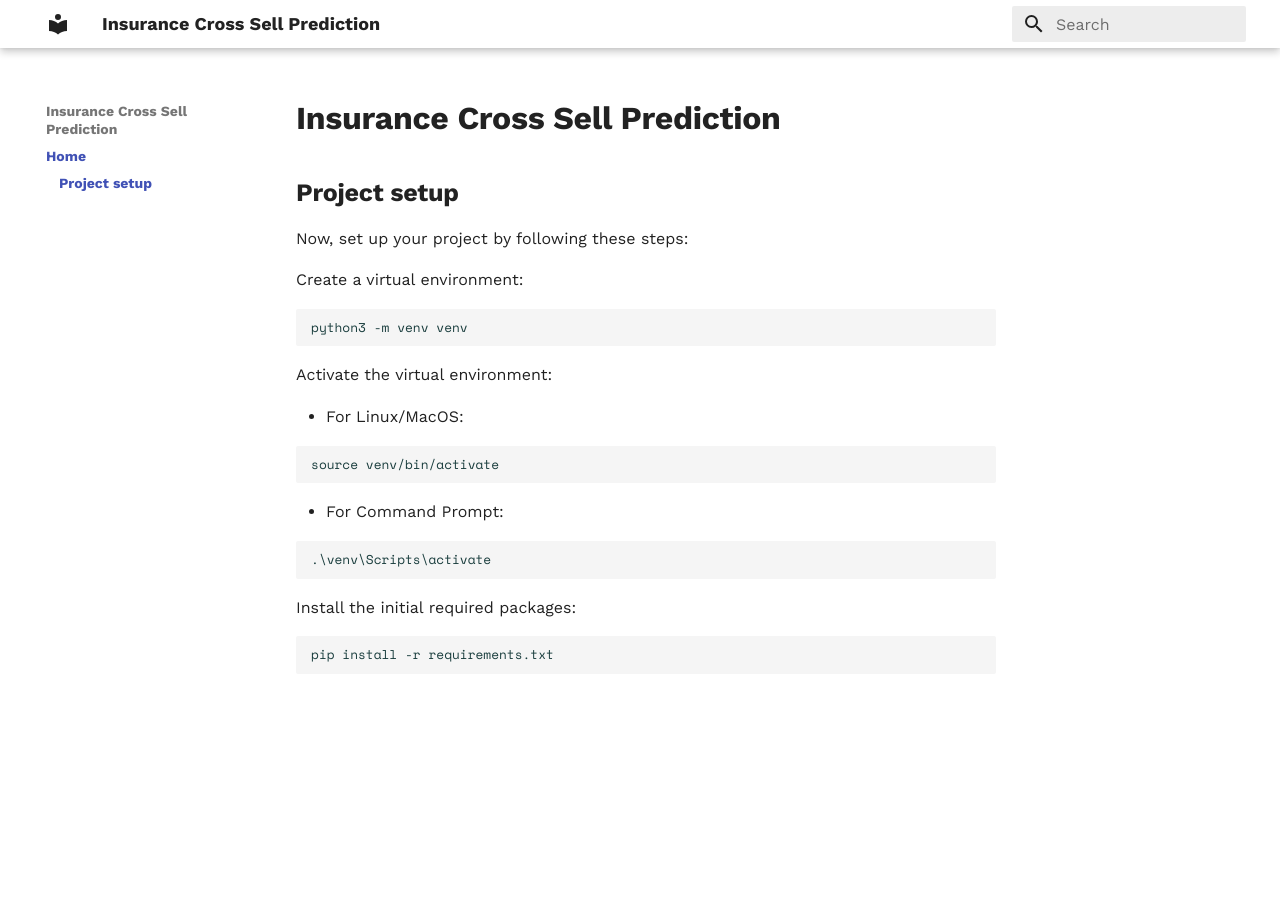
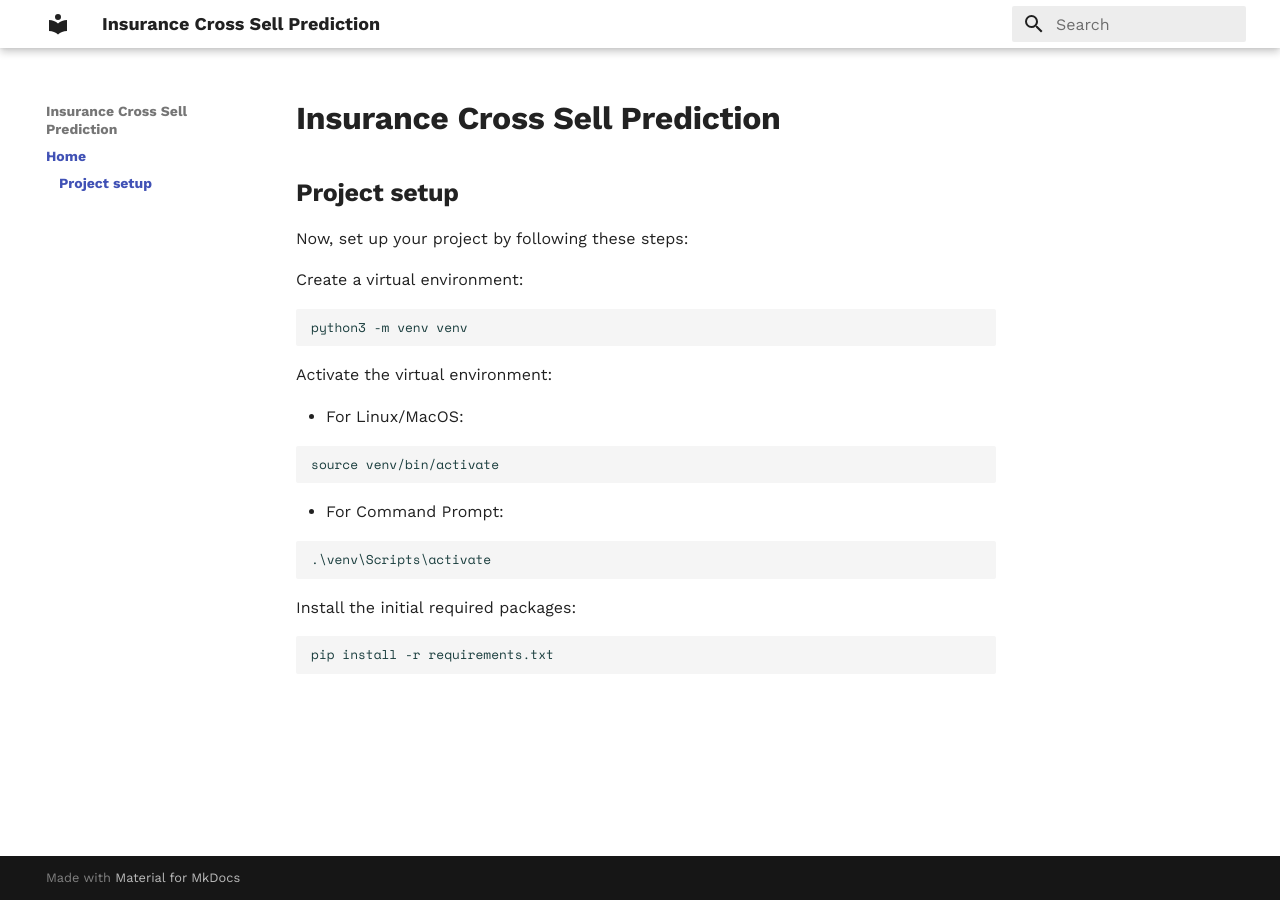
Before and after one commit to Ar3ee3ar/learn_mlopz, an MkDocs documentation site: the page built from docs/index.md, in a window 1280 px wide. Built offline with MkDocs 1.6.1 and Material for MkDocs 9.7.7, drawn with Linux system fonts in a browser that asks for light colours.

Commit message:
initial commit

```diff
--- a/docs/css/extra.css
+++ b/docs/css/extra.css
@@ -44,11 +44,6 @@
     display: inline-block !important;
 }
 
-.md-header, .md-footer, .md-footer-meta {
-    color: #222;
-    background-color: white;
-}
-
 .md-nav__link--active {
     font-weight: 600;
 }
--- a/docs/extra.css
+++ /dev/null
@@ -1,4 +0,0 @@
-/* docs/styles/extra.css */
-.md-footer {
-    display: none;
-}
--- a/mkdocs.yml
+++ b/mkdocs.yml
@@ -1,5 +1,6 @@
 site_name: Insurance Cross Sell Prediction
 site_description: A machine learning projects.
+
 theme:
   name: material
   language: en
```
